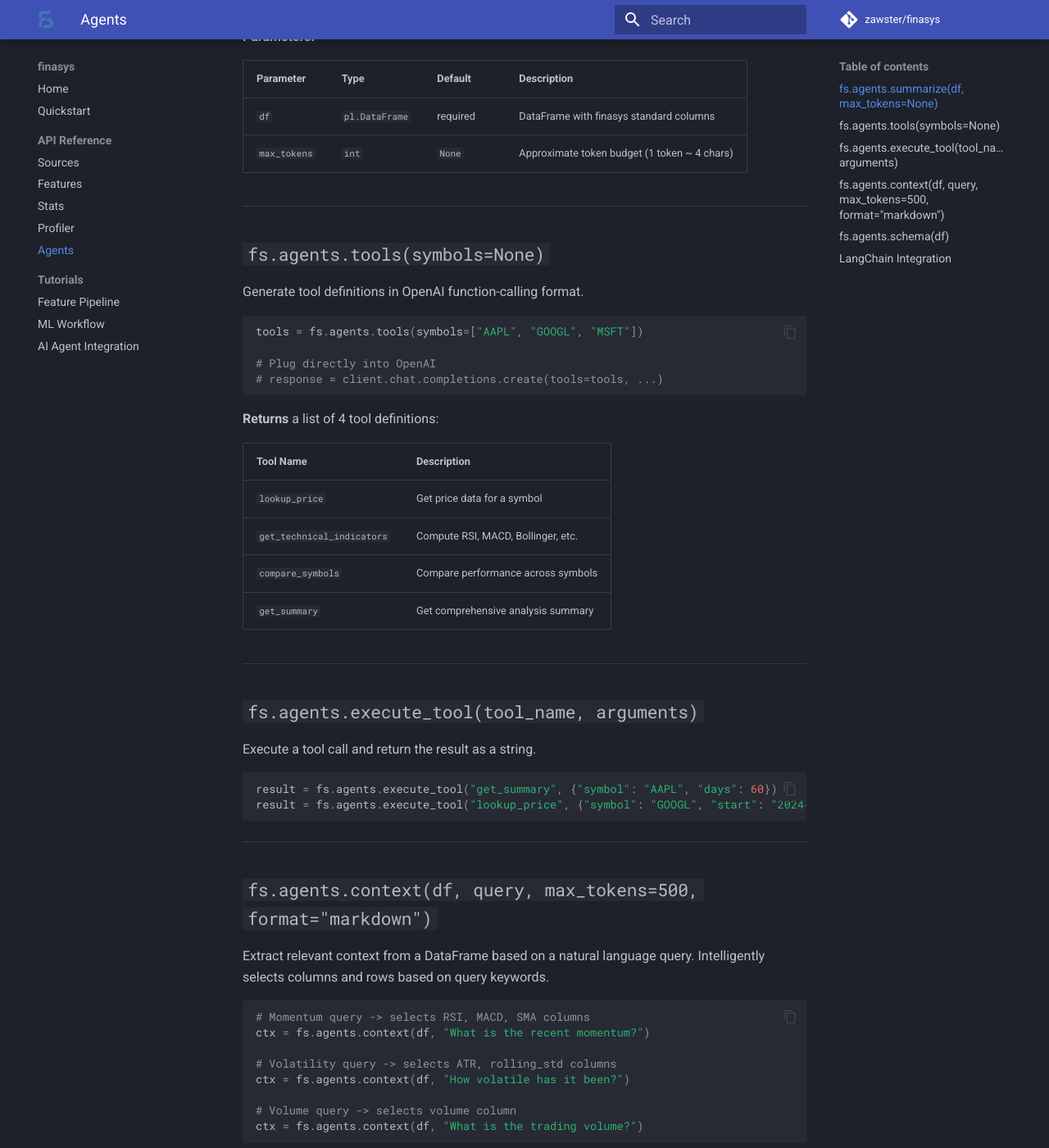
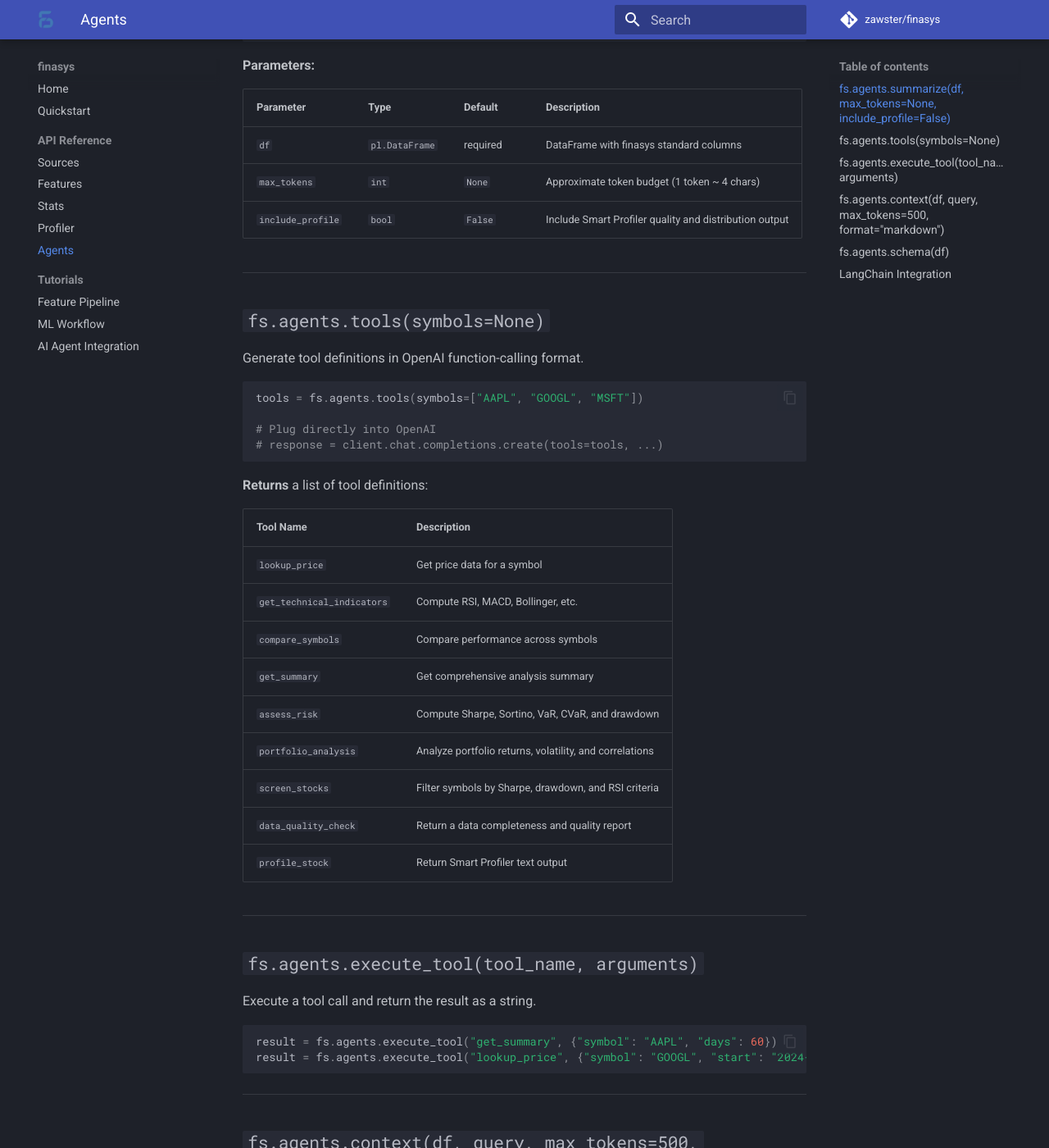
Before and after one commit to zawster/finasys, an MkDocs documentation site: the page built from docs/docs/api/agents.md, in a window 1280 px wide and 1400 px high, scrolled down 695 px. Shown: the whole window at 82% size. Built offline with MkDocs 1.6.1 and Material for MkDocs 9.7.7, drawn with Linux system fonts in a browser that asks for light colours; comment, search, counter and statistics services are not loaded; some of the changed text lies outside the part shown.

Commit message:
Release v0.1.4 with portfolio, quality, regime, and agent tools

````diff
--- a/docs/docs/api/agents.md
+++ b/docs/docs/api/agents.md
@@ -4,7 +4,7 @@ Tools and utilities for integrating financial data with AI agents and LLMs.
 
 ---
 
-## `fs.agents.summarize(df, max_tokens=None)`
+## `fs.agents.summarize(df, max_tokens=None, include_profile=False)`
 
 Generate an LLM-ready text summary of a financial DataFrame.
 
@@ -34,6 +34,7 @@ Volume: 87,981,315 (0.7x avg)
 |-----------|------|---------|-------------|
 | `df` | `pl.DataFrame` | required | DataFrame with finasys standard columns |
 | `max_tokens` | `int` | `None` | Approximate token budget (1 token ~ 4 chars) |
+| `include_profile` | `bool` | `False` | Include Smart Profiler quality and distribution output |
 
 ---
 
@@ -48,7 +49,7 @@ tools = fs.agents.tools(symbols=["AAPL", "GOOGL", "MSFT"])
 # response = client.chat.completions.create(tools=tools, ...)
 ```
 
-**Returns** a list of 4 tool definitions:
+**Returns** a list of tool definitions:
 
 | Tool Name | Description |
 |-----------|-------------|
@@ -56,6 +57,11 @@ tools = fs.agents.tools(symbols=["AAPL", "GOOGL", "MSFT"])
 | `get_technical_indicators` | Compute RSI, MACD, Bollinger, etc. |
 | `compare_symbols` | Compare performance across symbols |
 | `get_summary` | Get comprehensive analysis summary |
+| `assess_risk` | Compute Sharpe, Sortino, VaR, CVaR, and drawdown |
+| `portfolio_analysis` | Analyze portfolio returns, volatility, and correlations |
+| `screen_stocks` | Filter symbols by Sharpe, drawdown, and RSI criteria |
+| `data_quality_check` | Return a data completeness and quality report |
+| `profile_stock` | Return Smart Profiler text output |
 
 ---
 
````
